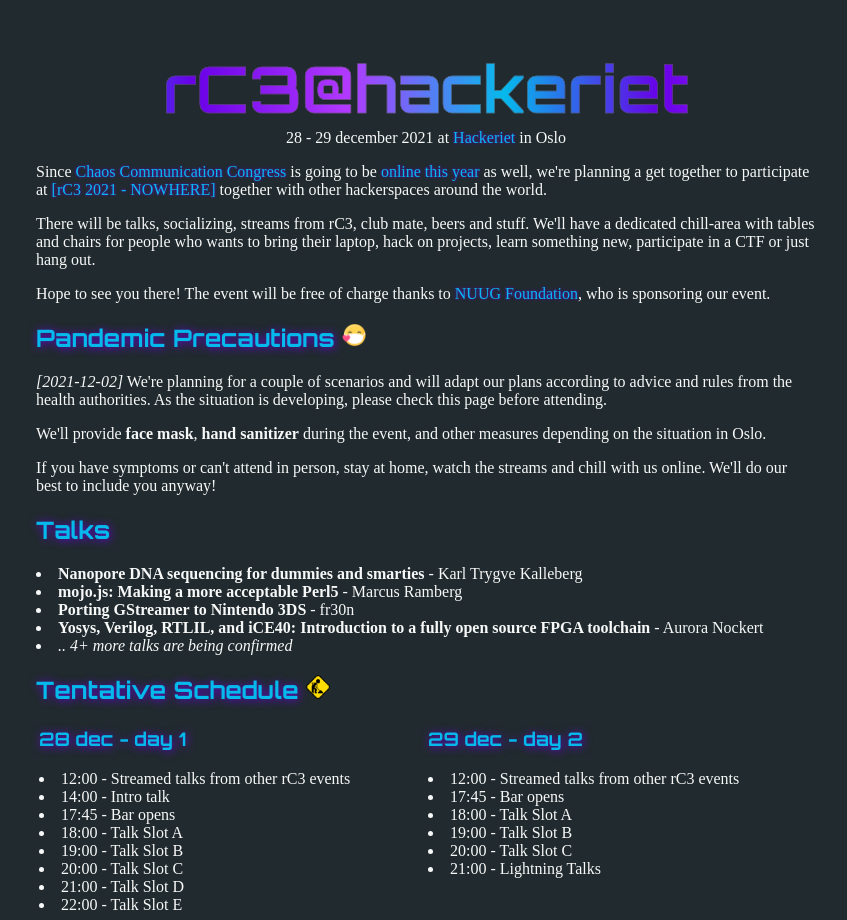
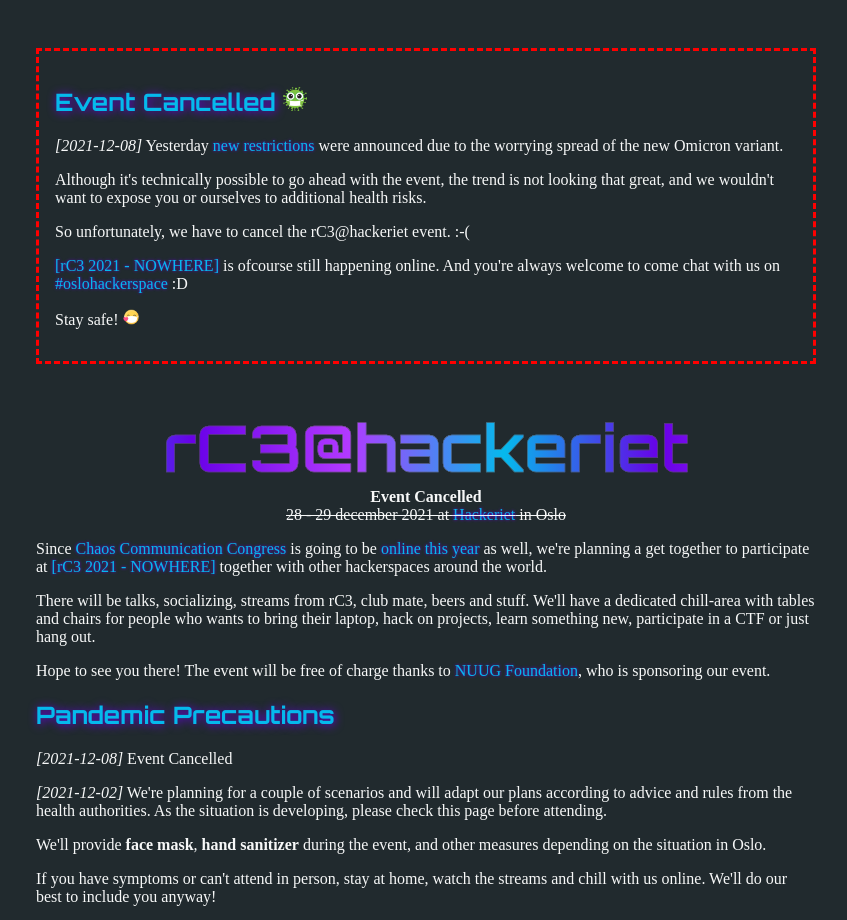
Before and after one commit to stigtsp/rc3.hackeriet.no, a plain HTML site: page index.html in a window 1280 px wide. Shown: the top 920 px of the page, without its empty margins (214-1061 px from the left). Drawn offline with Linux system fonts and the light colour scheme.

Commit message:
cancellation of event

```diff
--- a/index.html
+++ b/index.html
@@ -45,13 +45,33 @@
              text-shadow: 1px 1px 10px #6800E7;
 
          }
+
+         .alert {
+             border: 3px dashed red;
+             padding:1em;
+         }
+
         </style>
     </head>
 
     <body>
+        <div class="alert">
+            <h2>Event Cancelled <img src="coronavirus-g52a3ebe2a_640.png" style="height:1em;width:1em;" width="32" height="32"></h2>
+            <p><i>[2021-12-08]</i> Yesterday <a href="https://www.nrk.no/norge/regjeringen-holder-pressekonferanse-om-koronasituasjonen-1.15761782">new restrictions</a> were
+            announced due to the worrying spread of the new Omicron variant.</p>
+            <p>Although it's technically possible to go ahead with
+                the event, the trend is not looking that great, and we wouldn't
+                want to expose you or ourselves to additional health risks.</p>
+            <p>So unfortunately, we have to cancel the rC3@hackeriet event. :-(</p>
+            <p><a href="https://events.ccc.de/#rc3-2021-nowhere-en-version">[rC3 2021 - NOWHERE]</a> is ofcourse still happening online. And you're always welcome to come chat with us on <a href="ircs://irc.libera.chat:6697/#oslohackerspace">#oslohackerspace</a> :D</p>
+            <p>Stay safe! <img src="mask-heart.png" style="height:1em;width:1em;" width="32" height="32"></p>
+
+        </div>
+
 
         <h1>rC3@hackeriet</h1>
-        <center>28 - 29 december 2021 at <a href="https://hackeriet.no">Hackeriet</a> in Oslo</center>
+        <center><b>Event Cancelled</b><br><s>28 - 29 december 2021 at <a href="https://hackeriet.no">Hackeriet</a> in Oslo</s></center>
+
         <p>
             Since <a href="https://en.wikipedia.org/wiki/Chaos_Communication_Congress">Chaos Communication Congress</a> is going to be <a href="https://events.ccc.de/#rc3-2021-nowhere-en-version">online this year</a> as
             well, we're planning a get together to participate at <a href="https://events.ccc.de/#rc3-2021-nowhere-en-version">[rC3 2021 - NOWHERE]</a> together with other hackerspaces around the world.
@@ -64,7 +84,8 @@
         <p>
             Hope to see you there! The event will be free of charge thanks to <a href="https://www.nuugfoundation.no/">NUUG Foundation</a>, who is sponsoring our event.
         </p>
-        <h2>Pandemic Precautions <img src="mask-heart.png" style="height:1em;width:1em;" width="32" height="32"></h2>
+        <h2>Pandemic Precautions </h2>
+        <p><i>[2021-12-08]</i> Event Cancelled</p>
         <p>
             <i>[2021-12-02]</i> We're planning for a couple of scenarios and
             will adapt our plans according to advice and rules from the health
```
Also changed, not shown: coronavirus-g52a3ebe2a_640.png (added).
